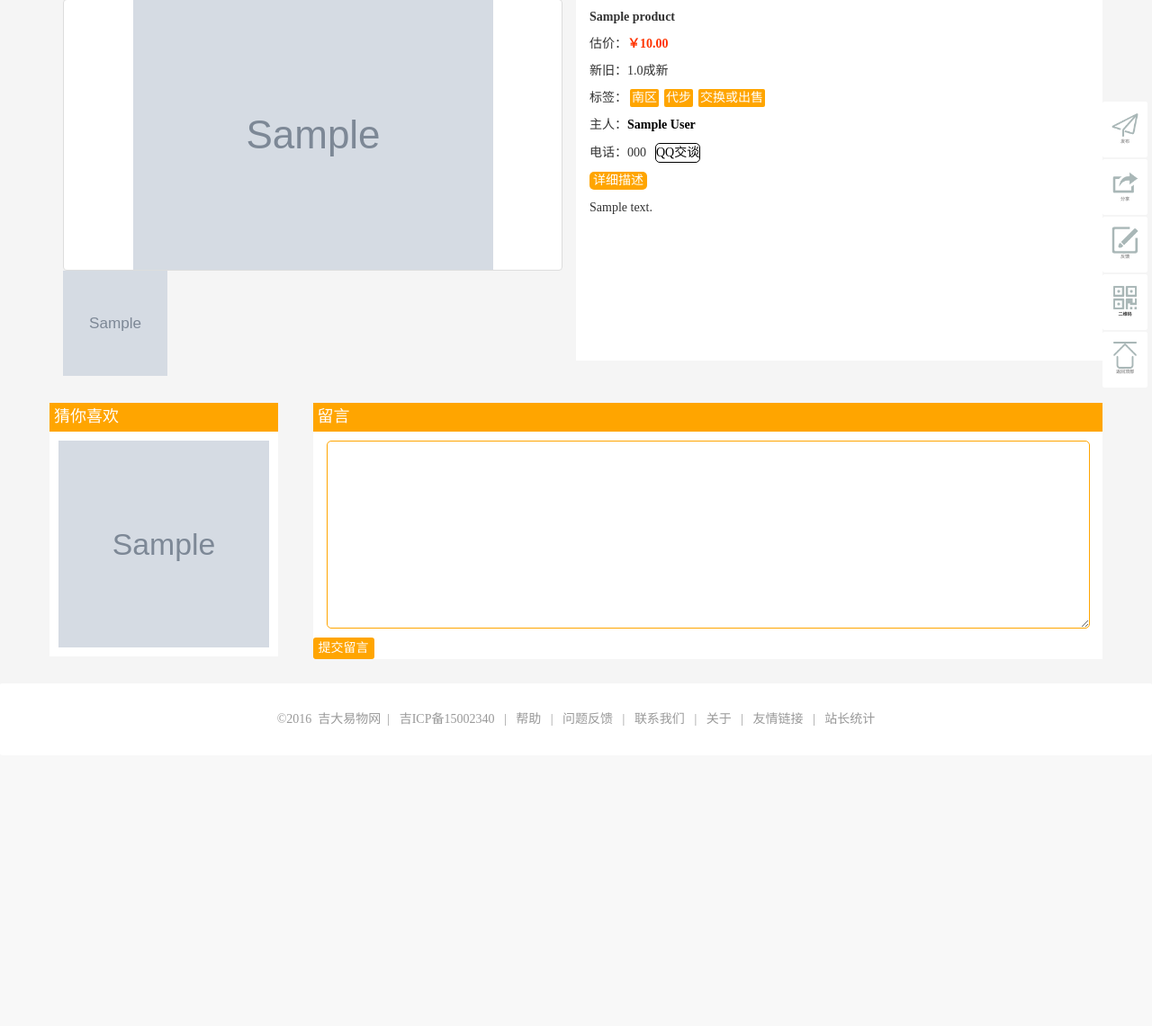
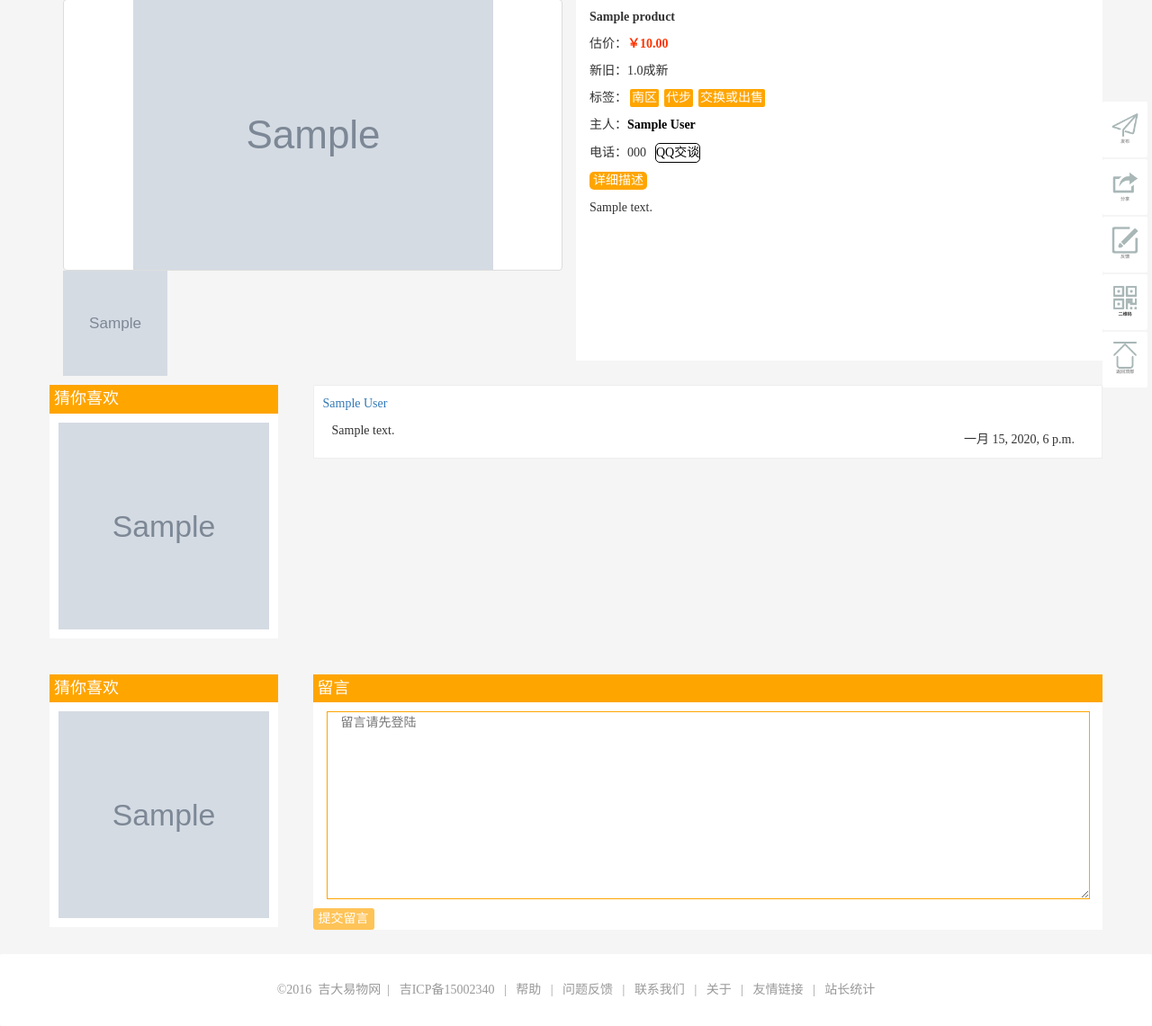
Before and after one commit to yangcheng470/ewu-v4, a Django app: page /detail/?pid=1 in a window 1280 px wide. Shown: the part 143-1284 px from the top of the page at 90% size. Before the commit the page ends 950 px from the top, so only its background shows below. Run offline with Django 3.2, Linux system fonts and the light colour scheme; tables that the repository leaves empty hold one stand-in row (values such as "Sample post"); grey boxes marked "Sample" are stand-in pictures; some libraries are stand-ins or nearby versions.

Commit message:
Finish comment function

```diff
--- a/index/templates/detail.html
+++ b/index/templates/detail.html
@@ -3,7 +3,29 @@
 {% load static %}
 
 {% block title %}物品详情{% endblock title %}
-{% block spec_css %}<link rel="stylesheet" type="text/css" href="{% static 'css/detail.css' %}">{% endblock spec_css %}
+{% block spec_css %}
+<link rel="stylesheet" type="text/css" href="{% static 'css/detail.css' %}">
+<style>
+        .remark{
+          position: relative;
+          padding: 10px;
+          border:1px solid #eee;
+          background-color: white;
+          margin-bottom: 10px;
+        }
+        .remark p{
+          padding: 10px 10px 0;
+        }
+        .remark_footer{
+          position: absolute;
+          right:20px;
+          bottom: 0;
+        }
+        .remark_footer span{
+          margin-right: 20px;
+        }
+</style>
+{% endblock spec_css %}
 
 {% block body %}
   <div class="container" >
@@ -11,7 +33,7 @@
         <div id="pic" class=" col-md-30 col-sm-30 col-xs-60 ">
           <div class=" col-md-60 col-xs-60 ">
             <a class="thumbnail">
-										<img id="tar" src="{% get_media_prefix %}{{ big_imgs.0 }}" alt="...">
+										<img id="tar" src="{% get_media_prefix %}{{ item.big_img }}" alt="...">
             </a>
           </div>
 
@@ -47,24 +69,87 @@
             </p>
         </div>
     </div>
+    <!--新加内容-->
+		<div class="row">
+				<div class="col-md-13 col-sm-12 hidden-xs" style="background-color:white; padding:0; margin-bottom:20px;">
+				<p style="background-color: orange;color: #ffffff;padding: 3px 5px;font-size: 18px; ">猜你喜欢</p>
+						<a href="{% url 'detail' %}?pid={{ recommand_item.id }}"><img src="{% get_media_prefix %}{{ recommand_item.small_img }}"  style="width: 100%; height:240px; padding:0 10px 10px 10px;"></a>
+				</div>
+				{% for comment in comments %}
+				<div class="remark  col-md-45 col-md-offset-2 col-sm-offset-3 col-sm-45 col-xs-60">
+					 <a href="{% url 'ucenter' %}?uid={{ comment.comment_from.id }}" target="_blank">{{ comment.comment_from.name }}</a>
+					 <p>{{ comment.content }}</p>
+					 <div class="remark_footer">
+									 <p class="remark_time">{{ comment.pub_date }}</p>
+					 </div>
+				</div>
+				{% endfor %}
+		</div>
+    <!--新加内容完-->
     <div class="row" style="margin-top:20px;">
         <div class="col-md-13 col-sm-12 hidden-xs" style="background-color:white; padding:0; margin-bottom:20px;">
             <p style="background-color: orange;color: #ffffff;padding: 3px 5px;font-size: 18px; ">猜你喜欢</p>
-						<a href="{% url 'detail' %}?pid={{ recommand_item.id }}"><img src="{% get_media_prefix %}{{ recommand_item.small_imgs }}"  style="width: 100%; height:240px; padding:0 10px 10px 10px;"></a>
+						<a href="{% url 'detail' %}?pid={{ recommand_item.id }}"><img src="{% get_media_prefix %}{{ recommand_item.small_img }}"  style="width: 100%; height:240px; padding:0 10px 10px 10px;"></a>
         </div>
         <div class="col-md-2 col-sm-3"></div>
         <div class="col-md-45 col-sm-45 " style="padding:0; background-color:white;">
             <p style="background-color: orange;color: #ffffff;padding: 3px 5px;font-size: 18px;">留言</p>
-            <form>
-                <textarea placeholder="" class="text col-md-58 col-xs-56" style="border:1px solid orange; border-radius:5px; margin-left:15px; height:209px;" ></textarea><br>
-                <button type="button" class="btn " style="background-color: orange;color: white;padding: 1px 5px;border-radius: 3px;margin-top: 10px;">提交留言</button>
-            </form>
+						<div id="err_info" class="text-center" style="color: red;" hidden ></div>
+										<textarea id="comment" {% if not user %}placeholder="留言请先登陆" readonly {% endif %} class="text col-md-58 col-xs-56" style="border:1px solid orange; border-radius:0px; margin-left:15px; height:209px;" ></textarea><br>
+										<button id="submit_commit" type="button" class="btn" {% if not user %} disabled {% endif %} style="background-color: orange;color: white;padding: 1px 5px;border-radius: 3px;margin-top: 10px;">提交留言</button>
         </div>
     </div>
 
 </div>
-<script>
+<script type="text/javascript" >
 			$(function() {
+
+							$('#submit_commit').click(function(){
+											var comment = $('#comment').val();
+											var err_info = $('#err_info');
+											err_info.attr('hidden', 'hidden');
+											if(comment==''){
+															err_info.html('<p>留言不能为空!</p>');
+															err_info.removeAttr('hidden');
+															return false;
+											}
+											if(comment.length>200){
+															err_info.html('<p>留言太长，请控制在200字以内!</p>');
+															err_info.removeAttr('hidden');
+															return false;
+											}
+
+											var ajax = $.ajax({
+															url: '/service/comment/',
+															type: 'post',
+															data: {
+																			pid: {{ item.id }},
+																			comment: comment,
+															}
+											});
+
+											ajax.done(function(msg){
+															if(msg=='true'){
+																			window.location.reload(true);
+															}else{
+																			err_info.html('<p>留言提交失败!</p>');
+																			err_info.removeAttr('hidden');
+																			return false;
+															}
+											});
+
+											ajax.fail(function(msg){
+															err_info.html('<p>留言提交失败!</p>');
+															err_info.removeAttr('hidden');
+															return false;
+											});
+
+
+							})
+
+
+
+
 				  $(window).scroll(function() {
 					  var top = $(this).scrollTop();
 					  var flowSearch = $("#flowSearchForm");
@@ -101,6 +186,7 @@
                   }
 			},10);
 //点击换图片
+window.onload=function(){
       var otar=document.getElementById("tar"),
           oselect=document.getElementById("select"),
           ali=oselect.getElementsByTagName("li");
@@ -111,5 +197,6 @@
 
       }, false);
 }
+}
 </script>
 {% endblock body %}
--- a/index/urls.py
+++ b/index/urls.py
@@ -16,6 +16,9 @@ urlpatterns=[
         url(r'^about/$',index.about,name='about'),
         url(r'^find_password/$',index.find_password, name='find_password'),
         url(r'^reset_password/$', index.reset_password, name='reset_password'),
+
+        # Comment service
+        url(r'^service/comment/$', index.comment_service, name='comment_service'),
 
         # Account service about
         url(r'^service/login/$', account_service.login_service, name='login_service'),
--- a/index/views/index.py
+++ b/index/views/index.py
@@ -6,6 +6,7 @@ from django.http import HttpResponse
 from django.http import Http404
 from accounts.models import Account
 from products.models import Product
+from comments.models import Comment
 from notice.models import Notice
 from find_password.models import FindPassword
 from django.views.decorators.csrf import csrf_exempt
@@ -15,6 +16,29 @@ from django.db.models import Q
 from django.utils import timezone
 from django.core.mail import send_mail
 from django.template import loader
+
+
+# Close csrf validate temporarily
+@csrf_exempt
+def comment_service(request):
+    user = None
+    try:
+        user = Account.objects.get(id=request.session['user_id'])
+    except:
+        user = None
+    if not user:
+        return HttpResponse('false')
+    comment = request.POST.get('comment', '')
+    pid = request.POST.get('pid', False)
+
+    try:
+        product = Product.objects.get(id=pid)
+        comment_obj = Comment(comment_from=user, product=product, content=comment)
+        comment_obj.save()
+    except:
+        return HttpResponse('false')
+
+    return HttpResponse('true')
 
 
 def reset_password(request):
@@ -183,17 +207,25 @@ def detail(request):
         item = None
     if item==None:
         raise Http404('Wrong URL')
-    small_imgs = str(item.small_imgs).split(':')
-    big_imgs = str(item.big_imgs).split(':')
+
     recommand_item = Product.objects.filter(category=item.category).order_by('pub_date')[0]
-    render_dic = {
+
+    # Comments
+    comments = []
+    try:
+        comments = Comment.objects.filter(product=item)
+    except:
+        comments = []
+
+    render_dict = {
             'user': user,
             'item': item,
-            'small_imgs': small_imgs,
-            'big_imgs': big_imgs,
+            'small_imgs': item.small_imgs.split(';'),
+            'big_imgs': item.big_imgs.split(';'),
             'recommand_item': recommand_item,
+            'comments': comments,
     }
-    return render(request, "detail.html", render_dic )
+    return render(request, "detail.html", render_dict )
 
 def publish(request):
     # Get action to detect either want or sell
--- a/static/js/index.js
+++ b/static/js/index.js
@@ -64,7 +64,6 @@ $(function() {
                 $('#r_email').val('');
                 reg_info.removeAttr('hidden');
             } else {
-                alert(msg);
                 $("#btn-register").html("注册");
                 $("#btn-register").removeAttr("disabled");
             }
```
